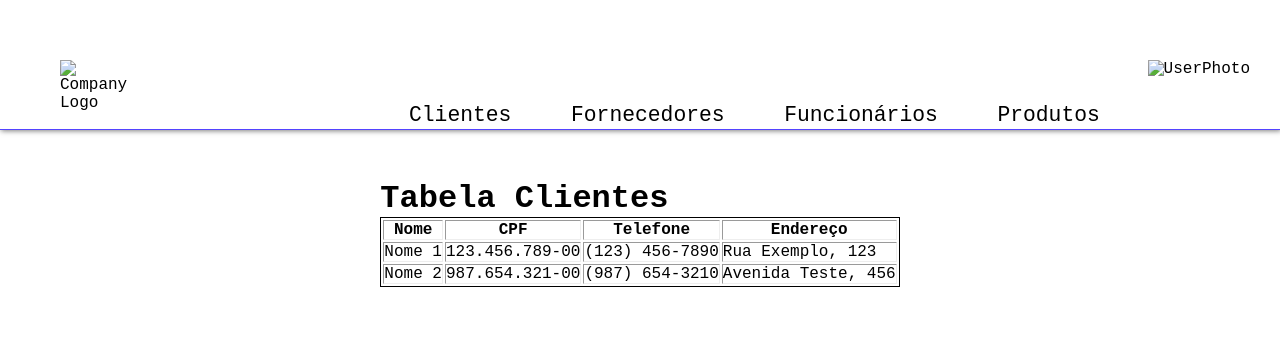
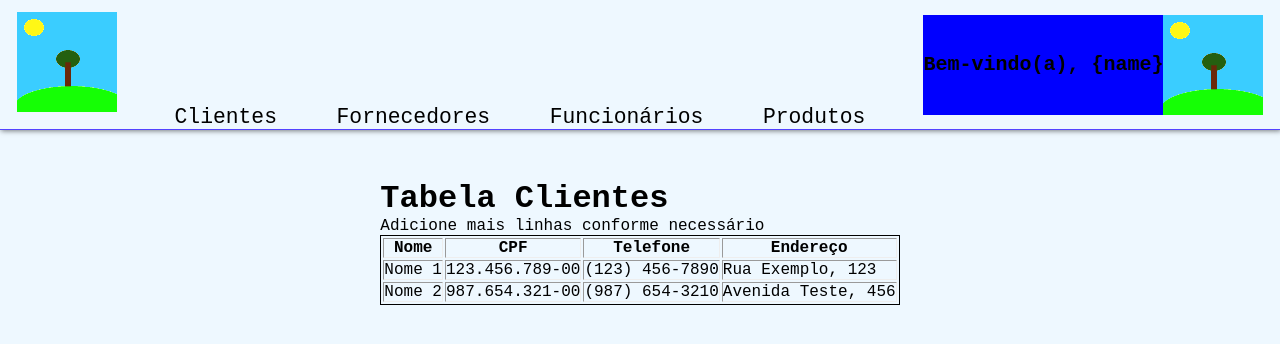
Before and after one commit to viniciuscardosodev/NewtERP, a plain HTML site: page frontend/source/html/menuAdmin.html in a window 1280 px wide. Drawn offline with Linux system fonts and the light colour scheme.

Commit message:
Corrections on itens-alignment

```diff
--- a/frontend/source/css/admMenuStyle.css
+++ b/frontend/source/css/admMenuStyle.css
@@ -17,28 +17,33 @@
 
 .background{
     background-color: #EEF8FF;
-    display: flex;
-    align-items: center;
-    justify-content: center;
     min-height: 100%;
 }
 
 .headBar{
   border-bottom: #5343FF 1px solid;
   height: 130px;
+  width: 100%;
   box-shadow: 1px 1px 5px rgba(0, 0, 0, .5);
+  display: flex;
+  flex-direction: row;
+  flex-wrap: nowrap;
+  background-color: none;
+  justify-content: space-around;
+  justify-items: center;
+  align-items: center;
+  margin: 0;
+
 }
 
 .navegation {
-  position: relative;
-  display: table-column;
-  justify-content: center;
-  align-items: center;
-  top: 80%;
-  left: 30vw;
-  padding: 0;
+  display: block;
+  flex-wrap: nowrap;
+  background-color: none;
   display: flex;
   width: fit-content;
+  height: 100%;
+  align-items: end;
 }
 
 .btn {
@@ -55,26 +60,18 @@
   color: #6ccee7;
 }
 
-.companyImg {
-  position: absolute;
-  display: table-column;
-  align-items: flex-end;
-  justify-content: flex-end;
-  left: 0;
-  top: 30px;
-  margin-left: 30px;
-
+.meArea{
+  display: flex;
+  background-color: blue;
+  align-items: center;
 }
 
-.userImg {
-  position: absolute;
-  display: table-column;
-  align-items: flex-end;
-  justify-content: flex-end;
-  right: 0;
-  top: 30px;
-  margin-right: 30px;
-  margin-top: 30px;
+.meArea > h1{
+  font-size: 20px;
+}
+
+.meArea > img {
+  height: 100px;
 }
 
 .mainContent{
--- a/frontend/source/html/menuAdmin.html
+++ b/frontend/source/html/menuAdmin.html
@@ -8,10 +8,12 @@
     <title>Home</title>
     <link rel="icon" type="image/x-icon" href="../images/favicon.ico">
 </head>
-<body>
+<body class="background">
+
+
     <header class="headBar">
         <div class="companyImg">
-            <img src="#" alt="Company Logo" class="companyImg" id="person">
+            <img src="../images/logoExemple.png" alt="Company Logo" class="companyImg" id="person">
         </div>
 
         <div class="navegation">
@@ -22,8 +24,9 @@
                 <button class="btn">Produtos</button>
             </nav>
         </div>
-        <div class="userImg">
-            <img src="#" alt="UserPhoto">
+        <div class="meArea">
+            <h1>Bem-vindo(a), {name}</h1>
+            <img src="../images/logoExemple.png" alt="UserPhoto">
         </div>
     </header>
 
@@ -52,7 +55,7 @@
                       <td>(987) 654-3210</td>
                       <td>Avenida Teste, 456</td>
                     </tr>
-                  <!-- Adicione mais linhas conforme necessário -->
+                    Adicione mais linhas conforme necessário
                     </tbody>
                 </table>
           </div>
```
Also changed, not shown: frontend/source/images/logoExemple.png (added). Lines whose indentation alone changed are shown as unchanged.
